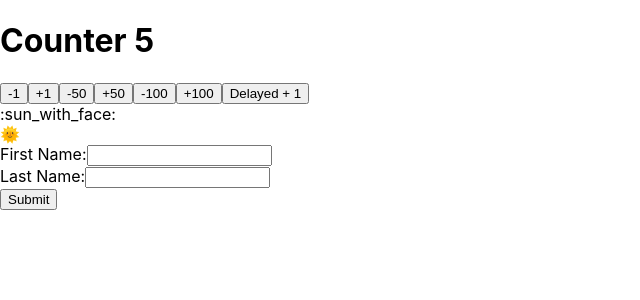
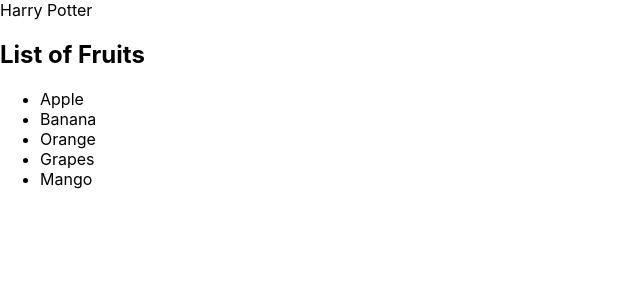
Before and after one commit to Paula-Wang/my-app, a React (Create React App) app: page / in a window 1280 px wide. Shown: the top 300 px of the page, without its empty margins (0-640 px from the left). Built offline with nearby package versions, Linux system fonts and the light colour scheme.

Commit message:
feat: :sparkles: add FruitList which is for homework number 4

```diff
--- a/src/App.tsx
+++ b/src/App.tsx
@@ -4,15 +4,18 @@ import Counter from './components/Counter';
 import PropDrilling from './components/PropDrilling';
 import Context from './components/Context';
 import MyForm from './components/MyForm';
-
+import Book from './components/Book';
+import FruitList from './components/FruitList';
 
 function App() {
   return (
     <div>
-      <Counter initialCount={5} />
+      {/* <Counter initialCount={5} />
       <PropDrilling />
       <Context />
-      <MyForm />
+      <MyForm /> */}
+      <Book />
+      <FruitList />
     </div>
   );
 }
--- /dev/null
+++ b/src/components/FruitList.tsx
@@ -0,0 +1,20 @@
+import React from 'react';
+
+const FruitList = () => {
+
+  const fruits = ['Apple', 'Banana', 'Orange', 'Grapes', 'Mango'];
+
+  return (
+    <div>
+      <h2>List of Fruits</h2>
+      <ul>
+        {}
+        {fruits.map((fruit, index) => (
+          <li key={index}>{fruit}</li>
+        ))}
+      </ul>
+    </div>
+  );
+};
+
+export default FruitList;
--- a/src/components/MyForm.tsx
+++ b/src/components/MyForm.tsx
@@ -1,51 +1,43 @@
-import React from "react";
-import { useState } from "react";
+import React, { useState, useEffect } from "react";
 
 const MyForm = () => {
-  // State to manage form inputs
-  const [formData, setFormData] = useState({
-    firstName: "",
-    lastName: ""
-  });
+  const [firstName, setFirstName] = React.useState("");
+  const [lastName, setLastName] = useState("");
 
-  // Function to handle form submission
-  const handleSubmit = (event: React.FormEvent<HTMLFormElement>) => {
-    event.preventDefault();
-    // Here you can perform actions with form data, like sending it to a server
-    console.log("Form submitted with data:", formData);
+  const [myForm, setMyForm] = useState({ bla: 1, hello: 2 });
+
+  const saveFields = (event: React.ChangeEvent<HTMLInputElement>) => {
+    setMyForm((previous) => ({
+      ...previous,
+      [event.target.name]: event.target.value,
+    }));
   };
 
-  // Function to handle changes in form inputs
-  const handleChange = (event: React.ChangeEvent<HTMLInputElement>) => {
-    const { name, value } = event.target;
-    setFormData({ ...formData, [name]: value });
+  useEffect(() => {
+    console.log(myForm);
+  }, [myForm]);
+
+  const submitForm = (event: React.FormEvent) => {
+    event.preventDefault();
+
+    console.log({ myForm });
   };
 
   return (
-    <form onSubmit={handleSubmit}>
-      <div>
-        <label htmlFor="firstName">First Name:</label>
-        <input
-          type="text"
-          id="firstName"
-          name="firstName"
-          value={formData.firstName}
-          onChange={handleChange}
-          required
-        />
-      </div>
-      <div>
-        <label htmlFor="lastName">Last Name:</label>
-        <input
-          type="text"
-          id="lastName"
-          name="lastName"
-          value={formData.lastName}
-          onChange={handleChange}
-          required
-        />
-      </div>
-      <button type="submit">Submit</button>
+    <form onSubmit={submitForm}>
+      <label htmlFor="firstName">First name</label>
+      <input
+        name="firstName"
+        // onChange={(event) => setFirstName(event.target.value)}
+        onChange={saveFields}
+      ></input>
+      <label htmlFor="lastName">Last name</label>
+      <input
+        name="lastName"
+        // onChange={(e) => setLastName(e.target.value)}
+        onChange={saveFields}
+      ></input>
+      <button>Submit</button>
     </form>
   );
 };
```
Also changed, not shown: src/components/UserContext.tsx (deleted), src/types.d.ts (line endings or trailing spaces).
